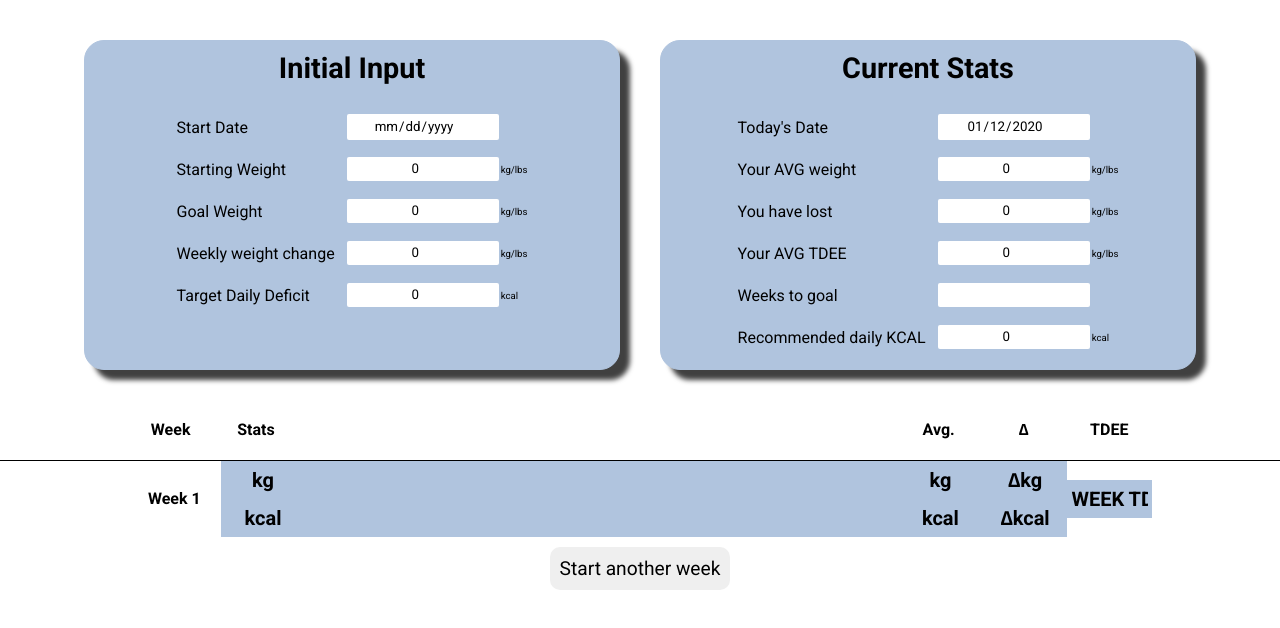
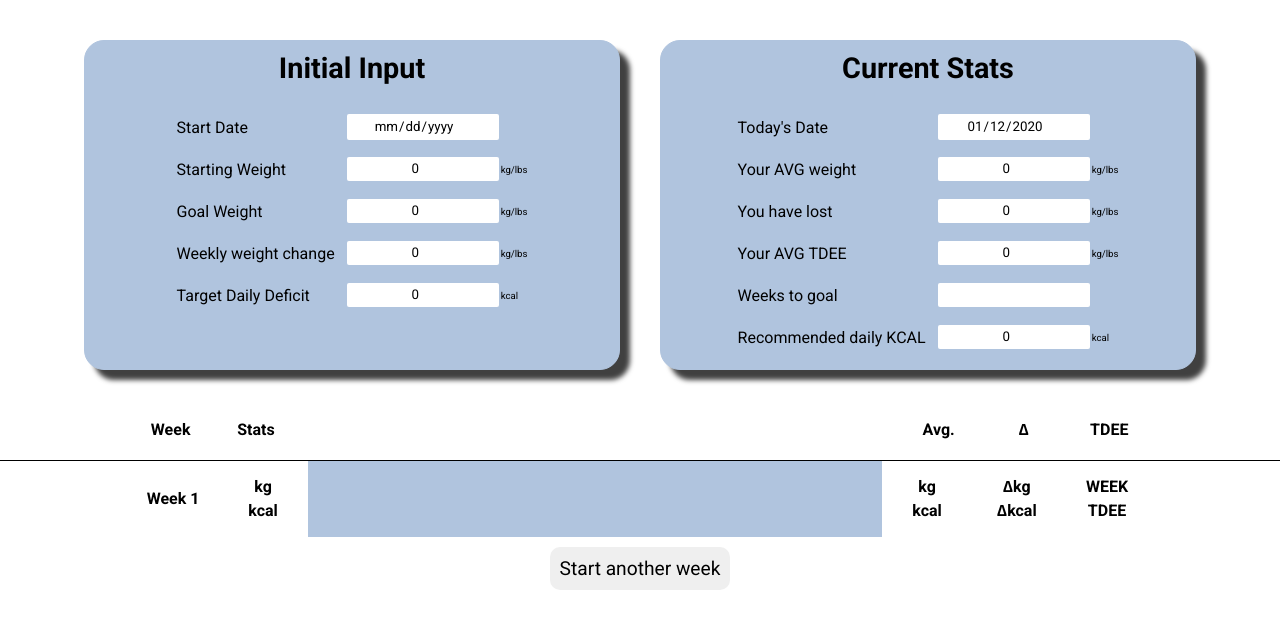
Before and after one commit to filipzakrocki/TDEE-reactivated, a React (Create React App) app: page / in a window 1280 px wide. Both pictures are taken after a click on the button "Start another week". Shown: the top 628 px of the page. Built offline with nearby package versions, Linux system fonts and the light colour scheme.

Commit message:
WeekLabels replaced

```diff
--- /dev/null
+++ b/src/components/ResultRows/WeekRowCells/LabelCell.js
@@ -0,0 +1,15 @@
+import React from "react";
+import "./LabelCell.scss";
+
+const WeekNumber = props => {
+  let { top, bottom, noMobile } = props;
+
+  return (
+    <div className={`LabelCell ${noMobile ? 'noMobile' : ''}`}>
+      <p>{top}</p>
+      <p>{bottom}</p>
+    </div>
+  );
+};
+
+export default WeekNumber;
--- a/src/components/ResultRows/WeekRowCells/WeekNumber.scss
+++ b/src/components/ResultRows/WeekRowCells/LabelCell.scss
@@ -1,7 +1,10 @@
 @import "../../../styles/main.scss";
 
-.WeekNumber {
+.LabelCell {
   @include weekRow;
   @include weekRow-label;
-  font-size: $default-font;
 }
+
+.noMobile {
+  @include mobile-device-no-display
+}
--- a/src/components/ResultRows/WeekRowCells/WeekNumber.js
+++ /dev/null
@@ -1,15 +0,0 @@
-import React from "react";
-import "./WeekNumber.scss";
-
-const WeekNumber = props => {
-  let { weekNo, startDate } = props;
-
-  return (
-    <div className="WeekNumber">
-      <p>Week {weekNo}</p>
-      <p>{startDate}</p>
-    </div>
-  );
-};
-
-export default WeekNumber;
--- a/src/containers/Result/WeekRow/WeekRow.js
+++ b/src/containers/Result/WeekRow/WeekRow.js
@@ -6,7 +6,7 @@ import WeekRowWrapper from "../../../components/ResultRows/WeekRowWrapper/WeekRo
 import DayCell from "./DayCell.js/DayCell";
 
 //cell components
-import WeekNumber from "../../../components/ResultRows/WeekRowCells/WeekNumber";
+import LabelCell from "../../../components/ResultRows/WeekRowCells/LabelCell";
 
 const WeekRow = props => {
   const { weekNo, startDate, weekData, weekIndex } = props;
@@ -20,22 +20,23 @@ const WeekRow = props => {
     daysToAdd = weeksToAdd * 7 - 7;
     outputDate = new Date(years, months, days + daysToAdd);
     formattedDate = outputDate.toDateString().slice(3);
-
     return formattedDate;
   };
 
   return (
     <WeekRowWrapper>
       {/* MAYBE MAYBE MAKE A COMPONENT FOR ALL LABELS?! */}
-      <WeekNumber
-        weekNo={weekNo}
-        startDate={startDate && generateDate(startDate, weekNo)}
+      <LabelCell
+      top={`Week ${weekNo}`}
+        bottom={startDate && generateDate(startDate, weekNo)}
+      />
+      <LabelCell
+      top={'kg'}
+        bottom={'kcal'}
+        noMobile
       />
       {/* TODO: separate columns into their own components, make them dumb with weekRow as Container and data link */}
-      <div className="weekRow-entry noMobile">
-        <input value={`kg`} />
-        <input value={`kcal`} />
-      </div>
+
       {/* DUMB DOWN DAYCELL COMPONENT?! LINK TO DATA THROUGH PROPS?! */}
       {weekData &&
         weekData[weekIndex].days.map((day, dayNum) => {
@@ -44,18 +45,21 @@ const WeekRow = props => {
           );
         })}
 
-      <div className="weekRow-entry noMobile">
-        <input value={`kg`} />
-        <input value={`kcal`} />
-      </div>
-      <div className="weekRow-entry noMobile">
-        <input value={`∆kg`} />
-        <input value={`∆kcal`} />
-      </div>
+<LabelCell
+      top={'kg'}
+        bottom={'kcal'}
+        noMobile
+      />
+            <LabelCell
+      top={'∆kg'}
+        bottom={'∆kcal'}
+        noMobile
+      />
+      <LabelCell
+      top={`WEEK TDEE`}
 
-      <div className="weekRow-entry">
-        <input value={`WEEK TDEE`} />
-      </div>
+      />
+
     </WeekRowWrapper>
   );
 };
--- a/src/styles/_mixins.scss
+++ b/src/styles/_mixins.scss
@@ -1,12 +1,15 @@
 // MEDIA QUERY MIXINS https://itnext.io/writing-media-queries-with-sass-mixins-3ea591ea3ea4
 
-@mixin noDisplay {
-  display: none;
-}
 
 @mixin mobile-device {
   @media (max-width: 910px) {
     @content;
+  }
+}
+
+@mixin mobile-device-no-display {
+  @media (max-width: 910px) {
+    display: none;
   }
 }
 
@@ -23,7 +26,6 @@
   font-size: $default-font;
   margin: 0;
   padding: 4px;
-  font-size: 20px;
   text-align: center;
   font-weight: 700;
   line-height: 1.5;
@@ -37,7 +39,6 @@
   font-size: $default-font;
   margin: 0;
   padding: 4px;
-  font-size: 20px;
   text-align: center;
   font-weight: 700;
   line-height: 1.5;
```
